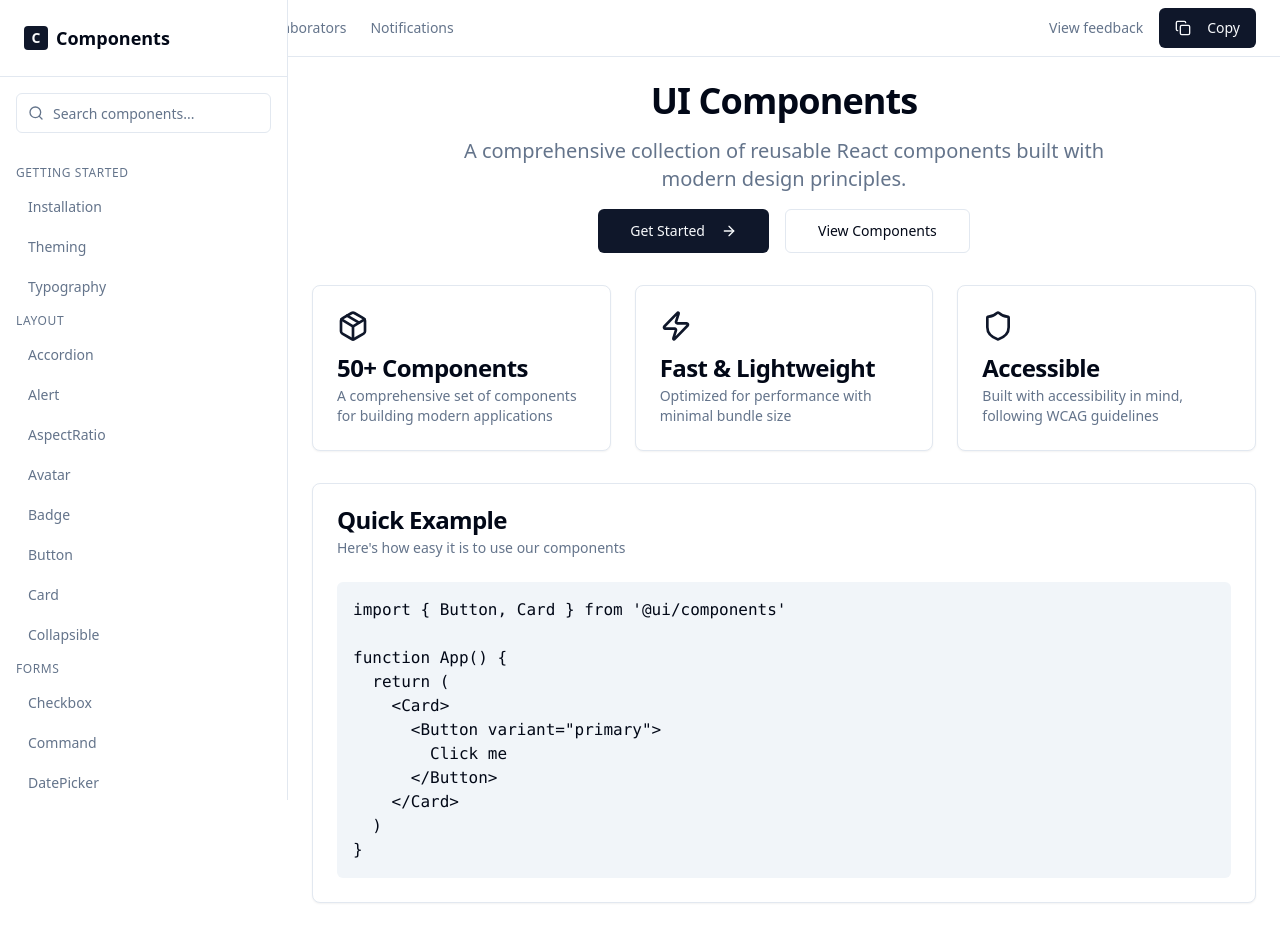
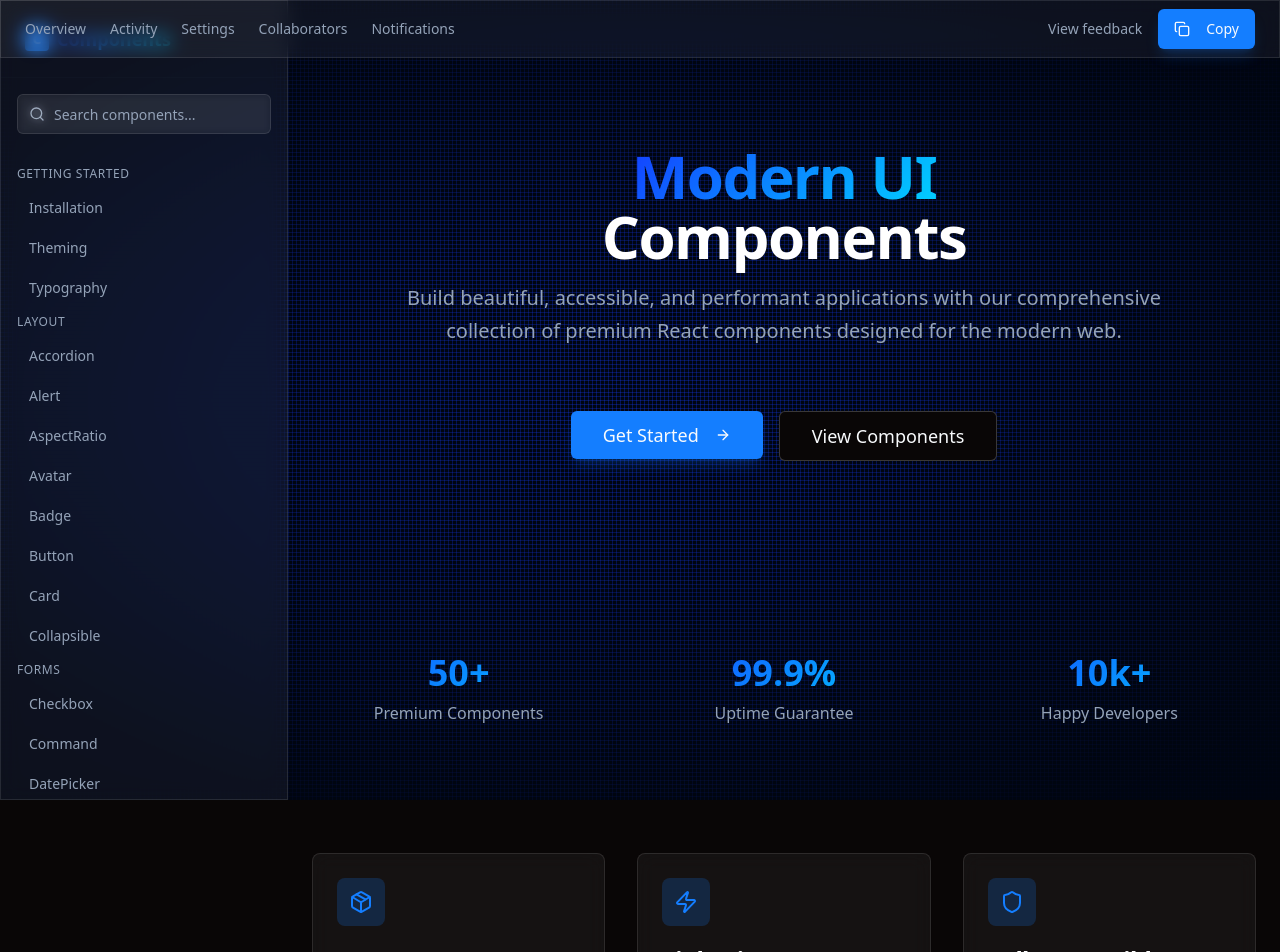
Before and after one commit to Winmix713/component-ui-builder-54, a React (Vite) app: page / in a window 1280 px wide. Shown: the top 952 px of the page. Before the commit the page ends 927 px from the top, so only its background shows below. Built offline with nearby package versions, Linux system fonts and the light colour scheme.

Commit message:
Implement dark theme and UX/SaaS design

```diff
--- a/src/components/layout/Layout.tsx
+++ b/src/components/layout/Layout.tsx
@@ -19,10 +19,13 @@ export const Layout: React.FC<LayoutProps> = ({ children }) => {
   };
 
   return (
-    <div className="min-h-screen bg-background">
+    <div className="min-h-screen relative">
+      {/* Blue Grid Background */}
+      <div className="grid-background" />
+
       <TopNavigation onMenuClick={handleMenuClick} />
 
-      <div className="flex">
+      <div className="flex relative z-10">
         <Sidebar isOpen={sidebarOpen} onClose={handleSidebarClose} />
 
         {/* Overlay for mobile */}
@@ -34,7 +37,7 @@ export const Layout: React.FC<LayoutProps> = ({ children }) => {
         )}
 
         {/* Main content */}
-        <main className="flex-1 lg:ml-72">
+        <main className="flex-1 lg:ml-72 relative">
           <div className="p-6">
             {children}
           </div>
--- a/src/components/layout/Sidebar.tsx
+++ b/src/components/layout/Sidebar.tsx
@@ -1,4 +1,3 @@
-
 import React, { useState } from 'react';
 import { Link, useLocation } from 'react-router-dom';
 import { Search, X } from 'lucide-react';
@@ -94,23 +93,23 @@ export const Sidebar: React.FC<SidebarProps> = ({ isOpen, onClose }) => {
   const isActiveLink = (href: string) => location.pathname === href;
 
   return (
-    <aside className={`fixed inset-y-0 left-0 z-50 w-72 bg-card border-r border-border transition-transform duration-200 ease-in-out ${
+    <aside className={`fixed inset-y-0 left-0 z-50 w-72 glass-card border-r border-border/20 transition-transform duration-200 ease-in-out ${
       isOpen ? 'translate-x-0' : '-translate-x-full'
     } lg:translate-x-0`}>
       <div className="flex flex-col h-full">
         {/* Header */}
-        <div className="flex items-center justify-between p-6 border-b border-border">
+        <div className="flex items-center justify-between p-6 border-b border-border/20">
           <div className="flex items-center space-x-2">
-            <div className="w-6 h-6 bg-primary rounded-sm flex items-center justify-center text-primary-foreground text-sm font-bold">
+            <div className="w-6 h-6 bg-primary rounded-sm flex items-center justify-center text-primary-foreground text-sm font-bold glow-text">
               C
             </div>
-            <span className="text-lg font-semibold">Components</span>
+            <span className="text-lg font-semibold gradient-text">Components</span>
           </div>
           <Button
             variant="ghost"
             size="sm"
             onClick={onClose}
-            className="lg:hidden"
+            className="lg:hidden hover:bg-white/10"
           >
             <X className="h-4 w-4" />
           </Button>
@@ -121,7 +120,7 @@ export const Sidebar: React.FC<SidebarProps> = ({ isOpen, onClose }) => {
           <div className="relative">
             <Search className="absolute left-3 top-1/2 h-4 w-4 -translate-y-1/2 text-muted-foreground" />
             <Input
-              className="pl-9"
+              className="pl-9 bg-white/5 border-white/10 focus:border-primary/50 backdrop-blur-sm"
               placeholder="Search components..."
               value={searchQuery}
               onChange={(e) => setSearchQuery(e.target.value)}
@@ -140,10 +139,10 @@ export const Sidebar: React.FC<SidebarProps> = ({ isOpen, onClose }) => {
                 {section.items.map((item) => (
                   <li key={item.href}>
                     <Link to={item.href}>
-                      <span className={`flex items-center px-3 py-2 text-sm rounded-md transition-colors cursor-pointer ${
+                      <span className={`flex items-center px-3 py-2 text-sm rounded-md transition-all duration-200 cursor-pointer ${
                         isActiveLink(item.href)
-                          ? 'bg-accent text-accent-foreground font-medium'
-                          : 'text-muted-foreground hover:text-foreground hover:bg-accent'
+                          ? 'bg-primary/20 text-primary font-medium border border-primary/30 shadow-lg shadow-primary/20'
+                          : 'text-muted-foreground hover:text-foreground hover:bg-white/5'
                       }`}>
                         {item.title}
                       </span>
--- a/src/components/layout/TopNavigation.tsx
+++ b/src/components/layout/TopNavigation.tsx
@@ -18,13 +18,13 @@ const navigationItems = [
 
 export const TopNavigation: React.FC<TopNavigationProps> = ({ onMenuClick }) => {
   return (
-    <header className="sticky top-0 z-40 w-full border-b border-border bg-background/95 backdrop-blur supports-[backdrop-filter]:bg-background/60">
+    <header className="sticky top-0 z-40 w-full border-b border-border/20 glass-card backdrop-blur-md">
       <div className="flex h-14 items-center px-6">
         <Button
           variant="ghost"
           size="sm"
           onClick={onMenuClick}
-          className="lg:hidden mr-2"
+          className="lg:hidden mr-2 hover:bg-white/10"
         >
           <Menu className="h-4 w-4" />
         </Button>
@@ -32,7 +32,7 @@ export const TopNavigation: React.FC<TopNavigationProps> = ({ onMenuClick }) =>
         <nav className="flex items-center space-x-6 text-sm font-medium">
           {navigationItems.map((item) => (
             <Link key={item.href} to={item.href}>
-              <span className="text-muted-foreground hover:text-foreground transition-colors cursor-pointer">
+              <span className="text-muted-foreground hover:text-primary transition-colors cursor-pointer hover:glow-text">
                 {item.title}
               </span>
             </Link>
@@ -41,7 +41,7 @@ export const TopNavigation: React.FC<TopNavigationProps> = ({ onMenuClick }) =>
 
         <div className="ml-auto flex items-center space-x-4">
           <span className="text-sm text-muted-foreground">View feedback</span>
-          <Button>
+          <Button className="bg-primary hover:bg-primary/90 shadow-lg shadow-primary/20">
             <Copy className="h-4 w-4 mr-2" />
             Copy
           </Button>
--- a/src/index.css
+++ b/src/index.css
@@ -5,82 +5,45 @@
 
 @layer base {
   :root {
-    --background: 0 0% 100%;
-    --foreground: 222.2 84% 4.9%;
+    /* Force dark theme as default */
+    --background: 5 20% 3%;
+    --foreground: 210 40% 98%;
 
-    --card: 0 0% 100%;
-    --card-foreground: 222.2 84% 4.9%;
+    --card: 5 20% 4%;
+    --card-foreground: 210 40% 98%;
 
-    --popover: 0 0% 100%;
-    --popover-foreground: 222.2 84% 4.9%;
+    --popover: 5 20% 4%;
+    --popover-foreground: 210 40% 98%;
 
-    --primary: 222.2 47.4% 11.2%;
+    --primary: 213 100% 54%;
     --primary-foreground: 210 40% 98%;
 
-    --secondary: 210 40% 96.1%;
-    --secondary-foreground: 222.2 47.4% 11.2%;
+    --secondary: 217 32% 17%;
+    --secondary-foreground: 210 40% 98%;
 
-    --muted: 210 40% 96.1%;
-    --muted-foreground: 215.4 16.3% 46.9%;
+    --muted: 217 32% 8%;
+    --muted-foreground: 215 20% 65%;
 
-    --accent: 210 40% 96.1%;
-    --accent-foreground: 222.2 47.4% 11.2%;
+    --accent: 217 32% 17%;
+    --accent-foreground: 210 40% 98%;
 
-    --destructive: 0 84.2% 60.2%;
+    --destructive: 0 62% 30%;
     --destructive-foreground: 210 40% 98%;
 
-    --border: 214.3 31.8% 91.4%;
-    --input: 214.3 31.8% 91.4%;
-    --ring: 222.2 84% 4.9%;
+    --border: 217 32% 15%;
+    --input: 217 32% 15%;
+    --ring: 213 100% 54%;
 
     --radius: 0.5rem;
 
-    --sidebar-background: 0 0% 98%;
-    --sidebar-foreground: 240 5.3% 26.1%;
-    --sidebar-primary: 240 5.9% 10%;
-    --sidebar-primary-foreground: 0 0% 98%;
-    --sidebar-accent: 240 4.8% 95.9%;
-    --sidebar-accent-foreground: 240 5.9% 10%;
-    --sidebar-border: 220 13% 91%;
-    --sidebar-ring: 217.2 91.2% 59.8%;
-  }
-
-  .dark {
-    --background: 222.2 84% 4.9%;
-    --foreground: 210 40% 98%;
-
-    --card: 222.2 84% 4.9%;
-    --card-foreground: 210 40% 98%;
-
-    --popover: 222.2 84% 4.9%;
-    --popover-foreground: 210 40% 98%;
-
-    --primary: 210 40% 98%;
-    --primary-foreground: 222.2 47.4% 11.2%;
-
-    --secondary: 217.2 32.6% 17.5%;
-    --secondary-foreground: 210 40% 98%;
-
-    --muted: 217.2 32.6% 17.5%;
-    --muted-foreground: 215 20.2% 65.1%;
-
-    --accent: 217.2 32.6% 17.5%;
-    --accent-foreground: 210 40% 98%;
-
-    --destructive: 0 62.8% 30.6%;
-    --destructive-foreground: 210 40% 98%;
-
-    --border: 217.2 32.6% 17.5%;
-    --input: 217.2 32.6% 17.5%;
-    --ring: 212.7 26.8% 83.9%;
-    --sidebar-background: 240 5.9% 10%;
-    --sidebar-foreground: 240 4.8% 95.9%;
-    --sidebar-primary: 224.3 76.3% 48%;
-    --sidebar-primary-foreground: 0 0% 100%;
-    --sidebar-accent: 240 3.7% 15.9%;
-    --sidebar-accent-foreground: 240 4.8% 95.9%;
-    --sidebar-border: 240 3.7% 15.9%;
-    --sidebar-ring: 217.2 91.2% 59.8%;
+    --sidebar-background: 5 20% 3%;
+    --sidebar-foreground: 210 40% 98%;
+    --sidebar-primary: 213 100% 54%;
+    --sidebar-primary-foreground: 210 40% 98%;
+    --sidebar-accent: 217 32% 8%;
+    --sidebar-accent-foreground: 210 40% 98%;
+    --sidebar-border: 217 32% 15%;
+    --sidebar-ring: 213 100% 54%;
   }
 }
 
@@ -91,13 +54,97 @@
 
   body {
     @apply bg-background text-foreground;
+    margin: 0;
+    padding: 0;
+    min-height: 100vh;
   }
+
+  html {
+    color-scheme: dark;
+  }
+}
+
+/* Blue Grid Background */
+.grid-background {
+  position: fixed;
+  top: 0;
+  left: 0;
+  width: 100%;
+  height: 100%;
+  background-color: #000510;
+  z-index: -1;
+}
+
+.grid-background::before {
+  content: "";
+  position: absolute;
+  top: 0;
+  left: 0;
+  width: 100%;
+  height: 100%;
+  z-index: 0;
+  background-image:
+    linear-gradient(
+      to bottom,
+      transparent 0px,
+      rgba(20, 60, 255, 0.3) 0.5px,
+      rgba(20, 60, 255, 0.3) 1px,
+      transparent 1px,
+      transparent 4px
+    ),
+    linear-gradient(
+      to right,
+      transparent 0px,
+      rgba(20, 60, 255, 0.3) 0.5px,
+      rgba(20, 60, 255, 0.3) 1px,
+      transparent 1px,
+      transparent 4px
+    );
+  background-size: 4px 4px;
+  mask-image: radial-gradient(
+    ellipse 80% 70% at 50% 50%,
+    rgba(255, 255, 255, 1) 0%,
+    rgba(255, 255, 255, 0.8) 30%,
+    rgba(255, 255, 255, 0.4) 60%,
+    rgba(255, 255, 255, 0.1) 80%,
+    transparent 100%
+  );
+  -webkit-mask-image: radial-gradient(
+    ellipse 80% 70% at 50% 50%,
+    rgba(255, 255, 255, 1) 0%,
+    rgba(255, 255, 255, 0.8) 30%,
+    rgba(255, 255, 255, 0.4) 60%,
+    rgba(255, 255, 255, 0.1) 80%,
+    transparent 100%
+  );
+  mask-repeat: no-repeat;
+  -webkit-mask-repeat: no-repeat;
+  mask-position: center center;
+  -webkit-mask-position: center center;
+}
+
+/* Glass morphism effects */
+.glass-card {
+  background: rgba(255, 255, 255, 0.05);
+  backdrop-filter: blur(10px);
+  border: 1px solid rgba(255, 255, 255, 0.1);
+}
+
+.glow-text {
+  text-shadow: 0 0 20px rgba(20, 60, 255, 0.5);
+}
+
+.gradient-text {
+  background: linear-gradient(135deg, #143CFF, #00D4FF);
+  -webkit-background-clip: text;
+  -webkit-text-fill-color: transparent;
+  background-clip: text;
 }
 
 /* Custom scrollbar for sidebar */
 .sidebar-scrollbar {
   scrollbar-width: thin;
-  scrollbar-color: hsl(var(--muted)) transparent;
+  scrollbar-color: rgba(20, 60, 255, 0.3) transparent;
 }
 
 .sidebar-scrollbar::-webkit-scrollbar {
@@ -109,10 +156,10 @@
 }
 
 .sidebar-scrollbar::-webkit-scrollbar-thumb {
-  background-color: hsl(var(--muted));
+  background-color: rgba(20, 60, 255, 0.3);
   border-radius: 3px;
 }
 
 .sidebar-scrollbar::-webkit-scrollbar-thumb:hover {
-  background-color: hsl(var(--muted-foreground));
+  background-color: rgba(20, 60, 255, 0.5);
 }
--- a/src/pages/Overview.tsx
+++ b/src/pages/Overview.tsx
@@ -2,75 +2,150 @@
 import React from 'react';
 import { Card, CardContent, CardDescription, CardHeader, CardTitle } from '@/components/ui/card';
 import { Button } from '@/components/ui/button';
-import { ArrowRight, Package, Zap, Shield } from 'lucide-react';
+import { ArrowRight, Package, Zap, Shield, Code, Palette, Sparkles } from 'lucide-react';
 
 export const Overview: React.FC = () => {
   return (
-    <div className="space-y-8">
-      <div className="text-center space-y-4">
-        <h1 className="text-4xl font-bold tracking-tight">UI Components</h1>
-        <p className="text-xl text-muted-foreground max-w-2xl mx-auto">
-          A comprehensive collection of reusable React components built with modern design principles.
-        </p>
-        <div className="flex justify-center gap-4">
-          <Button size="lg">
+    <div className="space-y-16 relative">
+      {/* Hero Section */}
+      <div className="text-center space-y-8 py-16">
+        <div className="space-y-4">
+          <h1 className="text-6xl font-bold tracking-tight">
+            <span className="gradient-text">Modern UI</span>
+            <br />
+            <span className="text-white">Components</span>
+          </h1>
+          <p className="text-xl text-muted-foreground max-w-3xl mx-auto leading-relaxed">
+            Build beautiful, accessible, and performant applications with our comprehensive collection of
+            premium React components designed for the modern web.
+          </p>
+        </div>
+
+        <div className="flex justify-center gap-4 pt-8">
+          <Button size="lg" className="bg-primary hover:bg-primary/90 shadow-lg shadow-primary/20 px-8 py-6 text-lg">
             Get Started
-            <ArrowRight className="ml-2 h-4 w-4" />
+            <ArrowRight className="ml-2 h-5 w-5" />
           </Button>
-          <Button variant="outline" size="lg">
+          <Button variant="outline" size="lg" className="border-white/20 hover:bg-white/5 px-8 py-6 text-lg">
             View Components
           </Button>
         </div>
       </div>
 
-      <div className="grid grid-cols-1 md:grid-cols-3 gap-6">
-        <Card>
+      {/* Stats Section */}
+      <div className="grid grid-cols-1 md:grid-cols-3 gap-8 py-16">
+        <div className="text-center space-y-2">
+          <div className="text-4xl font-bold gradient-text">50+</div>
+          <div className="text-muted-foreground">Premium Components</div>
+        </div>
+        <div className="text-center space-y-2">
+          <div className="text-4xl font-bold gradient-text">99.9%</div>
+          <div className="text-muted-foreground">Uptime Guarantee</div>
+        </div>
+        <div className="text-center space-y-2">
+          <div className="text-4xl font-bold gradient-text">10k+</div>
+          <div className="text-muted-foreground">Happy Developers</div>
+        </div>
+      </div>
+
+      {/* Features Grid */}
+      <div className="grid grid-cols-1 md:grid-cols-2 lg:grid-cols-3 gap-8">
+        <Card className="glass-card border-white/10 hover:border-primary/30 transition-all duration-300 hover:shadow-lg hover:shadow-primary/10">
           <CardHeader>
-            <Package className="h-8 w-8 text-primary mb-2" />
-            <CardTitle>50+ Components</CardTitle>
-            <CardDescription>
-              A comprehensive set of components for building modern applications
+            <div className="w-12 h-12 bg-primary/20 rounded-lg flex items-center justify-center mb-4">
+              <Package className="h-6 w-6 text-primary" />
+            </div>
+            <CardTitle className="text-white">50+ Components</CardTitle>
+            <CardDescription className="text-muted-foreground">
+              A comprehensive set of components for building modern applications with consistent design patterns.
             </CardDescription>
           </CardHeader>
         </Card>
 
-        <Card>
+        <Card className="glass-card border-white/10 hover:border-primary/30 transition-all duration-300 hover:shadow-lg hover:shadow-primary/10">
           <CardHeader>
-            <Zap className="h-8 w-8 text-primary mb-2" />
-            <CardTitle>Fast & Lightweight</CardTitle>
-            <CardDescription>
-              Optimized for performance with minimal bundle size
+            <div className="w-12 h-12 bg-primary/20 rounded-lg flex items-center justify-center mb-4">
+              <Zap className="h-6 w-6 text-primary" />
+            </div>
+            <CardTitle className="text-white">Lightning Fast</CardTitle>
+            <CardDescription className="text-muted-foreground">
+              Optimized for performance with minimal bundle size and lightning-fast load times.
             </CardDescription>
           </CardHeader>
         </Card>
 
-        <Card>
+        <Card className="glass-card border-white/10 hover:border-primary/30 transition-all duration-300 hover:shadow-lg hover:shadow-primary/10">
           <CardHeader>
-            <Shield className="h-8 w-8 text-primary mb-2" />
-            <CardTitle>Accessible</CardTitle>
-            <CardDescription>
-              Built with accessibility in mind, following WCAG guidelines
+            <div className="w-12 h-12 bg-primary/20 rounded-lg flex items-center justify-center mb-4">
+              <Shield className="h-6 w-6 text-primary" />
+            </div>
+            <CardTitle className="text-white">Fully Accessible</CardTitle>
+            <CardDescription className="text-muted-foreground">
+              Built with accessibility in mind, following WCAG guidelines and best practices.
+            </CardDescription>
+          </CardHeader>
+        </Card>
+
+        <Card className="glass-card border-white/10 hover:border-primary/30 transition-all duration-300 hover:shadow-lg hover:shadow-primary/10">
+          <CardHeader>
+            <div className="w-12 h-12 bg-primary/20 rounded-lg flex items-center justify-center mb-4">
+              <Code className="h-6 w-6 text-primary" />
+            </div>
+            <CardTitle className="text-white">Developer Friendly</CardTitle>
+            <CardDescription className="text-muted-foreground">
+              Clean APIs, TypeScript support, and comprehensive documentation for seamless integration.
+            </CardDescription>
+          </CardHeader>
+        </Card>
+
+        <Card className="glass-card border-white/10 hover:border-primary/30 transition-all duration-300 hover:shadow-lg hover:shadow-primary/10">
+          <CardHeader>
+            <div className="w-12 h-12 bg-primary/20 rounded-lg flex items-center justify-center mb-4">
+              <Palette className="h-6 w-6 text-primary" />
+            </div>
+            <CardTitle className="text-white">Customizable</CardTitle>
+            <CardDescription className="text-muted-foreground">
+              Easily customizable with CSS variables, theme tokens, and flexible styling options.
+            </CardDescription>
+          </CardHeader>
+        </Card>
+
+        <Card className="glass-card border-white/10 hover:border-primary/30 transition-all duration-300 hover:shadow-lg hover:shadow-primary/10">
+          <CardHeader>
+            <div className="w-12 h-12 bg-primary/20 rounded-lg flex items-center justify-center mb-4">
+              <Sparkles className="h-6 w-6 text-primary" />
+            </div>
+            <CardTitle className="text-white">Modern Design</CardTitle>
+            <CardDescription className="text-muted-foreground">
+              Contemporary design language with subtle animations and premium visual effects.
             </CardDescription>
           </CardHeader>
         </Card>
       </div>
 
-      <Card>
+      {/* Code Example */}
+      <Card className="glass-card border-white/10">
         <CardHeader>
-          <CardTitle>Quick Example</CardTitle>
+          <CardTitle className="text-white flex items-center gap-2">
+            <Code className="h-5 w-5 text-primary" />
+            Quick Example
+          </CardTitle>
           <CardDescription>
-            Here's how easy it is to use our components
+            Here's how easy it is to use our components in your project
           </CardDescription>
         </CardHeader>
         <CardContent>
-          <pre className="bg-muted p-4 rounded-md overflow-x-auto">
-            <code>{`import { Button, Card } from '@ui/components'
+          <pre className="bg-black/40 p-6 rounded-lg overflow-x-auto border border-white/10">
+            <code className="text-sm text-gray-300">{`import { Button, Card } from '@ui/components'
 
 function App() {
   return (
-    <Card>
-      <Button variant="primary">
-        Click me
+    <Card className="p-6">
+      <h1 className="text-2xl font-bold mb-4">
+        Welcome to Modern UI
+      </h1>
+      <Button variant="primary" size="lg">
+        Get Started
       </Button>
     </Card>
   )
@@ -78,6 +153,20 @@ function App() {
           </pre>
         </CardContent>
       </Card>
+
+      {/* CTA Section */}
+      <div className="text-center py-16 space-y-8">
+        <h2 className="text-4xl font-bold">
+          Ready to build something <span className="gradient-text">amazing?</span>
+        </h2>
+        <p className="text-xl text-muted-foreground max-w-2xl mx-auto">
+          Join thousands of developers who are already building beautiful applications with our component library.
+        </p>
+        <Button size="lg" className="bg-primary hover:bg-primary/90 shadow-lg shadow-primary/20 px-12 py-6 text-lg">
+          Start Building Today
+          <ArrowRight className="ml-2 h-5 w-5" />
+        </Button>
+      </div>
     </div>
   );
 };
```
